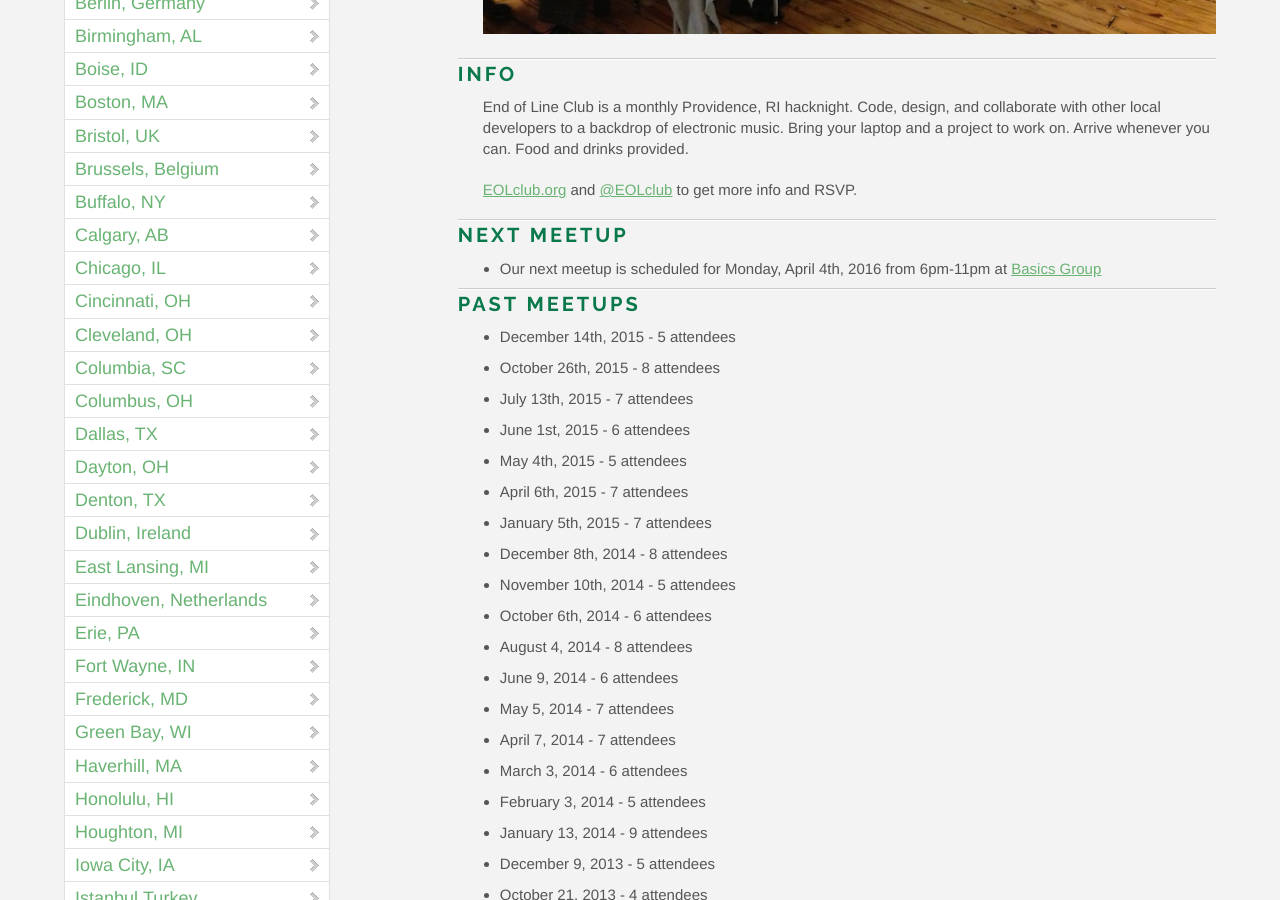
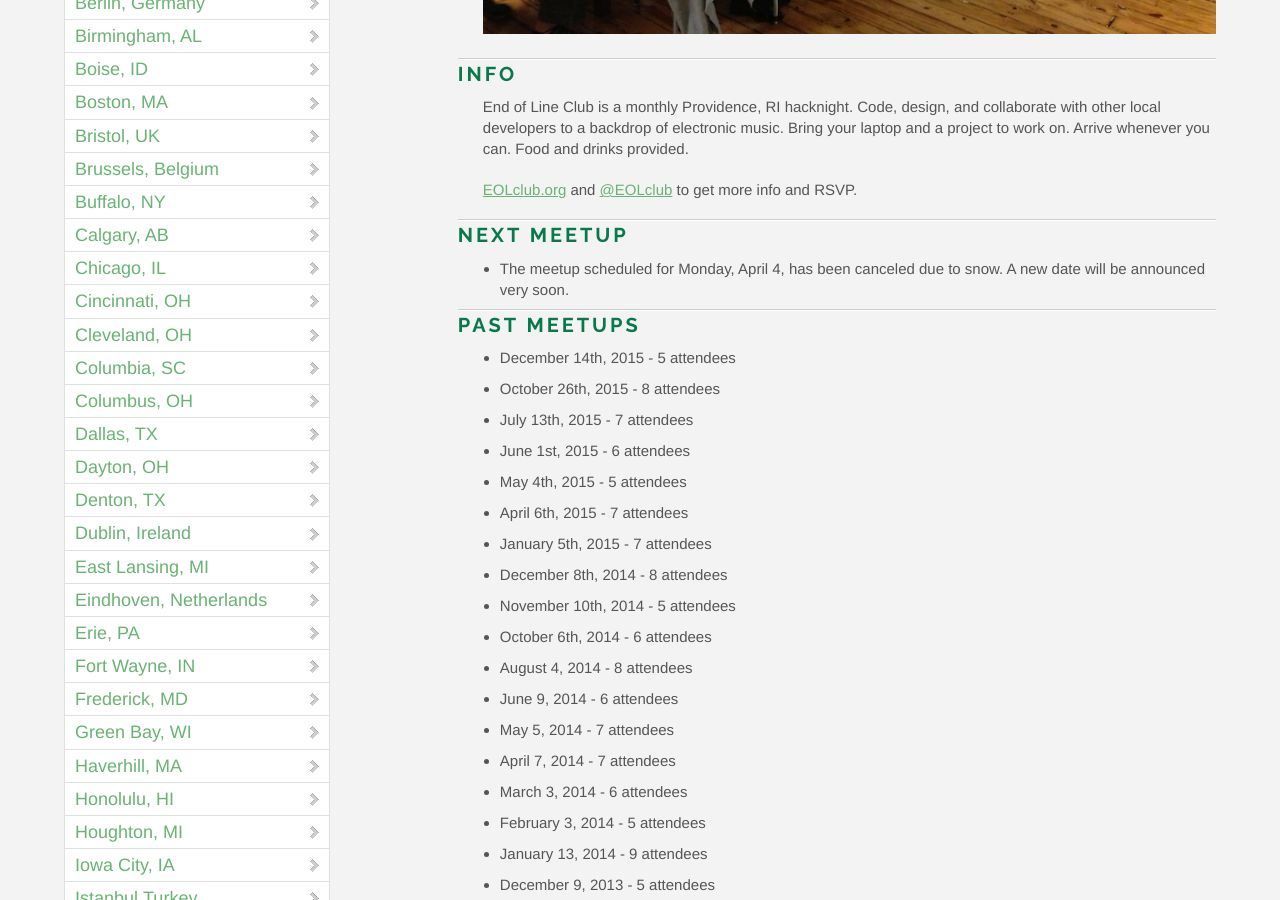
Before and after one commit to OpenHack/openhack.github.com, a Jekyll site: the page built from providence/index.markdown, in a window 1280 px wide and 900 px high, scrolled down 594 px. Built offline with Jekyll 4.4.1, drawn with Linux system fonts in a browser that asks for light colours; nearby versions of some CDN libraries; comment, search, counter and statistics services are not loaded.

Commit message:
Cancel Providence 4/4 meetup...stupid snow

```diff
--- a/providence/index.markdown
+++ b/providence/index.markdown
@@ -15,7 +15,8 @@ End of Line Club is a monthly Providence, RI hacknight. Code, design, and collab
 
 ### Next meetup
 
-* Our next meetup is scheduled for Monday, April 4th, 2016 from 6pm-11pm at [Basics Group](http://basicsgroup.com)
+* The meetup scheduled for Monday, April 4, has been canceled due to
+  snow.  A new date will be announced very soon.
 
 ### Past meetups
 
```
